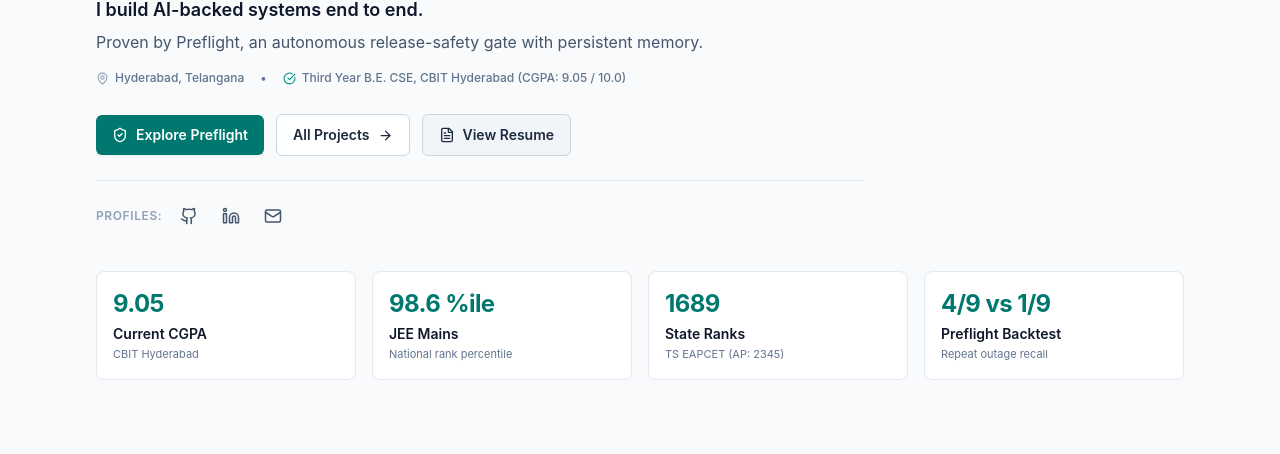
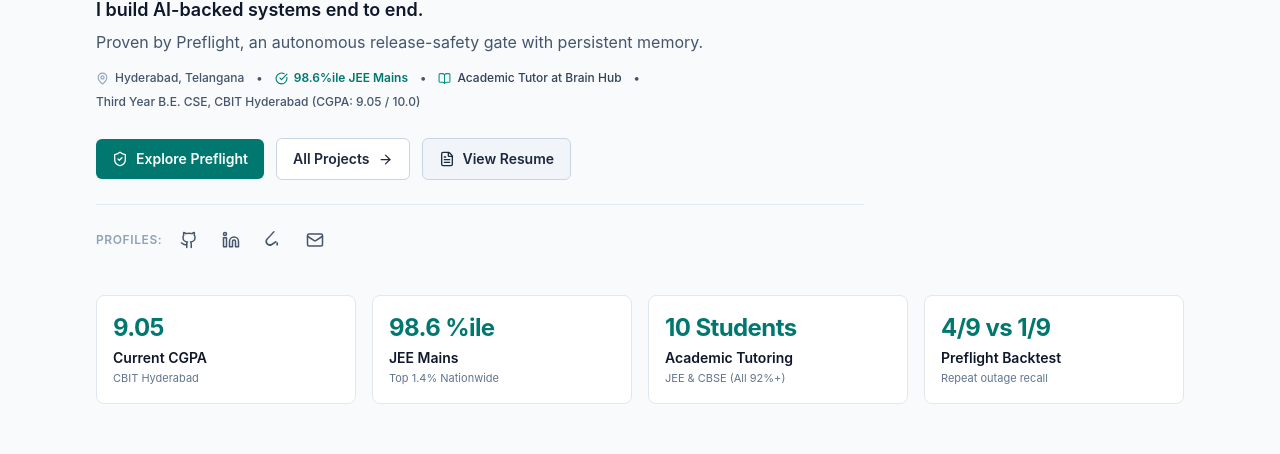
Before and after one commit to hemkesh18/portfolio, a React (Vite) app: page / in a window 1280 px wide. Shown: the part 287-741 px from the top of the page. Built offline with nearby package versions, Linux system fonts and the light colour scheme; no server answers.

Commit message:
feat: direct Gmail web compose on message, update LeetCode profile link, remove LeetHub 2.0, and highlight tutoring credentials

```diff
--- a/src/components/Contact.jsx
+++ b/src/components/Contact.jsx
@@ -42,17 +42,17 @@ export default function Contact() {
     setErrorMessage('');
     setStatus('success');
 
-    // Prepare mailto link and trigger directly within user gesture
+    // Prepare Gmail Web compose link to open directly in browser without triggering Outlook
     const subject = encodeURIComponent(`Portfolio Inquiry from ${formState.name.trim()}`);
     const body = encodeURIComponent(
       `Hi ${personal.name},\n\n${formState.message.trim()}\n\nBest regards,\n${formState.name.trim()}\nEmail: ${formState.email.trim()}`
     );
-    const mailtoUrl = `mailto:${personal.socials.email}?subject=${subject}&body=${body}`;
+    const gmailUrl = `https://mail.google.com/mail/?view=cm&fs=1&to=${encodeURIComponent(personal.socials.email)}&su=${subject}&body=${body}`;
 
     try {
-      window.location.href = mailtoUrl;
+      window.open(gmailUrl, '_blank', 'noopener,noreferrer');
     } catch (err) {
-      // Browser handles mailto
+      // In case popup is blocked, window.open fails gracefully
     }
   };
 
@@ -142,12 +142,21 @@ export default function Contact() {
                 <div className="mb-4 p-4 rounded-lg bg-emerald-50 dark:bg-emerald-950/60 border border-emerald-200 dark:border-emerald-800 text-emerald-900 dark:text-emerald-200 text-xs space-y-2">
                   <div className="flex items-center gap-2 font-semibold">
                     <Check size={16} className="text-emerald-600 dark:text-emerald-400" />
-                    <span>Your message draft has been prepared!</span>
+                    <span>Your Gmail message draft is ready!</span>
                   </div>
                   <p className="text-[11px] text-emerald-800 dark:text-emerald-300 leading-relaxed">
-                    Your default email client has been launched with your message pre-filled to <strong>{personal.socials.email}</strong>.
+                    A Gmail compose tab has been opened with your message pre-filled to <strong>{personal.socials.email}</strong>.
                   </p>
                   <div className="pt-2 flex flex-wrap gap-2">
+                    <a
+                      href={`https://mail.google.com/mail/?view=cm&fs=1&to=${encodeURIComponent(personal.socials.email)}&su=${encodeURIComponent(`Portfolio Inquiry from ${formState.name.trim()}`)}&body=${encodeURIComponent(`Hi ${personal.name},\n\n${formState.message.trim()}\n\nBest regards,\n${formState.name.trim()}\nEmail: ${formState.email.trim()}`)}`}
+                      target="_blank"
+                      rel="noopener noreferrer"
+                      className="inline-flex items-center gap-1 px-2.5 py-1 rounded bg-teal-700 hover:bg-teal-800 text-white transition-colors text-[11px] font-medium"
+                    >
+                      <ExternalLink size={12} />
+                      <span>Open Gmail Tab</span>
+                    </a>
                     <button
                       onClick={handleCopyEmail}
                       className="px-2.5 py-1 rounded bg-white dark:bg-slate-900 border border-emerald-300 dark:border-emerald-700 text-emerald-800 dark:text-emerald-300 hover:bg-emerald-100 dark:hover:bg-emerald-900/50 transition-colors text-[11px] font-medium"
--- a/src/components/Footer.jsx
+++ b/src/components/Footer.jsx
@@ -1,7 +1,7 @@
 import React from 'react';
 import { portfolioData } from '../data/portfolioData';
 import { ArrowUp } from 'lucide-react';
-import { GithubIcon, LinkedinIcon } from './Icons';
+import { GithubIcon, LinkedinIcon, LeetcodeIcon } from './Icons';
 
 export default function Footer() {
   const { personal } = portfolioData;
@@ -43,6 +43,18 @@ export default function Footer() {
             <LinkedinIcon size={16} />
           </a>
 
+          {personal.socials.leetcode && (
+            <a
+              href={personal.socials.leetcode}
+              target="_blank"
+              rel="noopener noreferrer"
+              className="hover:text-amber-600 dark:hover:text-amber-400 transition-colors"
+              title="LeetCode Profile"
+            >
+              <LeetcodeIcon size={16} />
+            </a>
+          )}
+
           <button
             onClick={scrollToTop}
             aria-label="Back to top"
--- a/src/components/GithubActivity.jsx
+++ b/src/components/GithubActivity.jsx
@@ -3,7 +3,7 @@ import { Star, GitFork, BookMarked, ExternalLink } from 'lucide-react';
 import { GithubIcon } from './Icons';
 
 // Repositories explicitly excluded by user request
-const EXCLUDED_REPOS = ['hydradb', 'rocketride', 'rocketride-server', 'lcode'];
+const EXCLUDED_REPOS = ['hydradb', 'rocketride', 'rocketride-server', 'lcode', 'leethub-2.0', 'leethub'];
 
 // High-quality fallback descriptions for public repos with empty descriptions
 const REPO_DESCRIPTIONS = {
@@ -11,7 +11,6 @@ const REPO_DESCRIPTIONS = {
   portfolio: 'Personal developer portfolio and ATS resume suite built with React 19, Vite, and Tailwind CSS.',
   'learning-management-system': 'Full-stack learning management platform supporting role-based access control and PostgreSQL schemas.',
   'todo-list': 'Full-stack task management web application built with Node.js, Express.js, and modular EJS templates.',
-  'LeetHub-2.0': 'Chrome extension automatically syncing verified LeetCode problem solutions to GitHub.',
 };
 
 const STATIC_FALLBACK_REPOS = [
@@ -51,18 +50,9 @@ const STATIC_FALLBACK_REPOS = [
     language: 'JavaScript',
     updated_at: '2025-07-15T10:00:00Z',
   },
-  {
-    name: 'LeetHub-2.0',
-    description: REPO_DESCRIPTIONS['LeetHub-2.0'],
-    html_url: 'https://github.com/hemkesh18/LeetHub-2.0',
-    stargazers_count: 0,
-    forks_count: 0,
-    language: 'JavaScript',
-    updated_at: '2025-05-10T10:00:00Z',
-  },
 ];
 
-const CACHE_KEY = 'hemkesh_github_repos_cache_v3';
+const CACHE_KEY = 'hemkesh_github_repos_cache_v5';
 const CACHE_EXPIRY_MS = 60 * 60 * 1000; // 1 hour
 
 export default function GithubActivity() {
--- a/src/components/Hero.jsx
+++ b/src/components/Hero.jsx
@@ -1,7 +1,7 @@
 import React from 'react';
 import { portfolioData } from '../data/portfolioData';
-import { FileText, ArrowRight, Mail, MapPin, CheckCircle, ShieldCheck } from 'lucide-react';
-import { GithubIcon, LinkedinIcon } from './Icons';
+import { FileText, ArrowRight, Mail, MapPin, CheckCircle, ShieldCheck, BookOpen } from 'lucide-react';
+import { GithubIcon, LinkedinIcon, LeetcodeIcon } from './Icons';
 
 export default function Hero({ onOpenResume }) {
   const { personal, stats } = portfolioData;
@@ -40,15 +40,24 @@ export default function Hero({ onOpenResume }) {
             </p>
           </div>
 
-          {/* Academic & Location Metadata */}
-          <div className="mt-4 flex flex-wrap items-center gap-y-2 gap-x-4 text-xs font-medium text-slate-500 dark:text-slate-400">
+          {/* Academic, Tutoring & Location Metadata */}
+          <div className="mt-4 flex flex-wrap items-center gap-y-2 gap-x-3 text-xs font-medium text-slate-600 dark:text-slate-400">
             <span className="flex items-center gap-1.5">
               <MapPin size={13} className="text-slate-400" />
               {personal.location}
             </span>
             <span>•</span>
-            <span className="flex items-center gap-1.5">
-              <CheckCircle size={13} className="text-teal-600 dark:text-teal-400" />
+            <span className="flex items-center gap-1.5 font-semibold text-teal-700 dark:text-teal-400">
+              <CheckCircle size={13} />
+              98.6%ile JEE Mains
+            </span>
+            <span>•</span>
+            <span className="flex items-center gap-1.5 font-medium text-slate-700 dark:text-slate-300">
+              <BookOpen size={13} className="text-teal-600 dark:text-teal-400" />
+              Academic Tutor at Brain Hub
+            </span>
+            <span>•</span>
+            <span>
               {personal.yearStatus} (CGPA: {personal.cgpa})
             </span>
           </div>
@@ -106,6 +115,18 @@ export default function Hero({ onOpenResume }) {
               <LinkedinIcon size={18} />
             </a>
 
+            {personal.socials.leetcode && (
+              <a
+                href={personal.socials.leetcode}
+                target="_blank"
+                rel="noopener noreferrer"
+                className="p-1.5 rounded-md text-slate-600 hover:text-amber-600 dark:text-slate-400 dark:hover:text-amber-400 transition-colors"
+                title="LeetCode Profile"
+              >
+                <LeetcodeIcon size={18} />
+              </a>
+            )}
+
             <a
               href={`mailto:${personal.socials.email}`}
               className="p-1.5 rounded-md text-slate-600 hover:text-teal-700 dark:text-slate-400 dark:hover:text-white transition-colors"
--- a/src/data/portfolioData.js
+++ b/src/data/portfolioData.js
@@ -24,6 +24,7 @@ export const portfolioData = {
       email: "hemkesh.c.18@gmail.com",
       github: "https://github.com/hemkesh18",
       linkedin: "https://www.linkedin.com/in/hemkesh-cuddapah-23a0033a1/",
+      leetcode: "https://leetcode.com/u/x35OkJfu7A/",
       resumePdf: "/Hemkesh_Resume.pdf",
     },
     lastUpdated: "October 2026",
@@ -32,8 +33,8 @@ export const portfolioData = {
   // Key Quick Metrics
   stats: [
     { label: "Current CGPA", value: "9.05", subtext: "CBIT Hyderabad" },
-    { label: "JEE Mains", value: "98.6 %ile", subtext: "National rank percentile" },
-    { label: "State Ranks", value: "1689", subtext: "TS EAPCET (AP: 2345)" },
+    { label: "JEE Mains", value: "98.6 %ile", subtext: "Top 1.4% Nationwide" },
+    { label: "Academic Tutoring", value: "10 Students", subtext: "JEE & CBSE (All 92%+)" },
     { label: "Preflight Backtest", value: "4/9 vs 1/9", subtext: "Repeat outage recall" },
   ],
 
@@ -311,9 +312,9 @@ export const portfolioData = {
   codingProfiles: [
     {
       platform: "LeetCode",
-      handle: "hemkesh18",
+      handle: "x35OkJfu7A",
       stats: "100+ Problems Solved",
-      url: "https://leetcode.com/u/hemkesh18/",
+      url: "https://leetcode.com/u/x35OkJfu7A/",
     },
   ],
 
```
